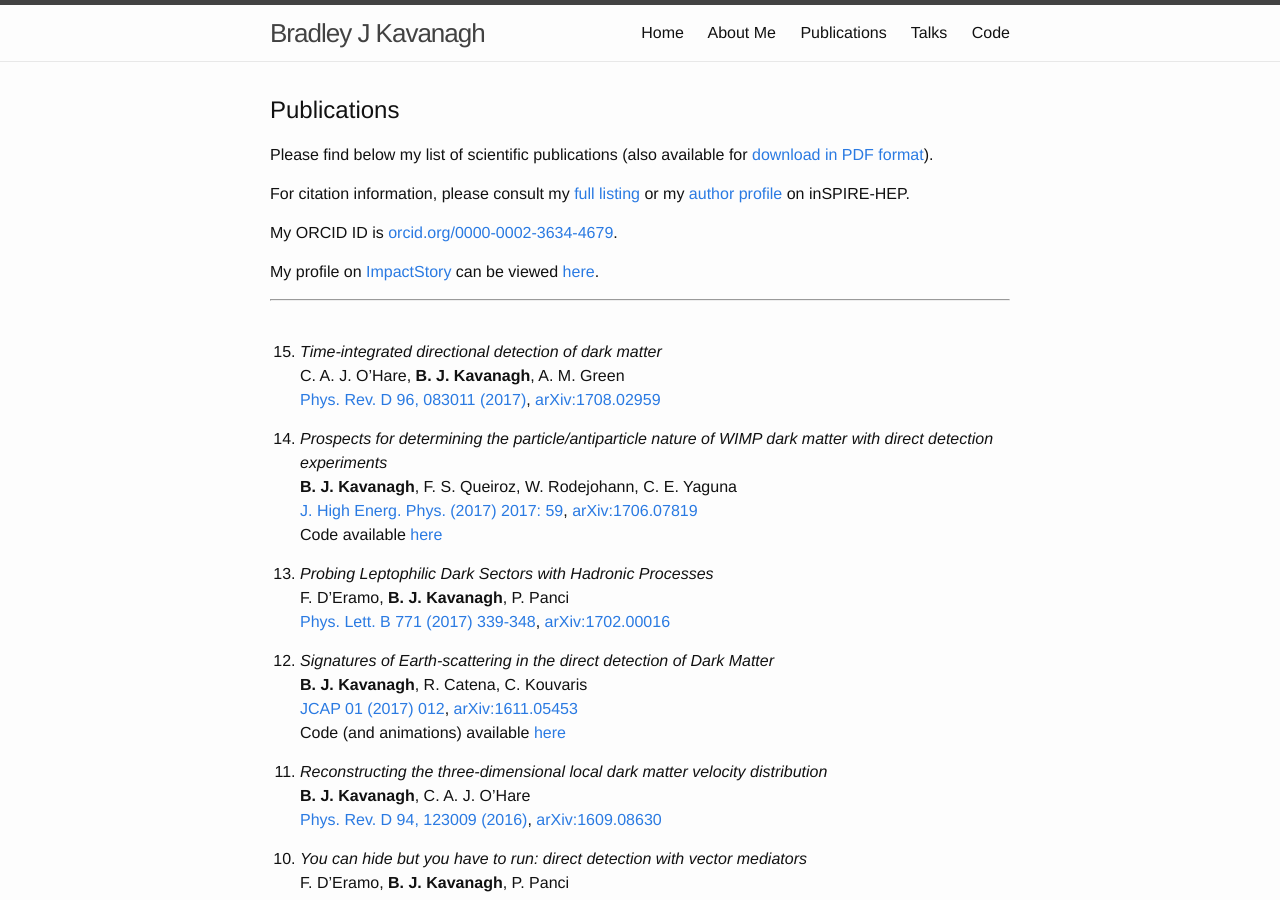
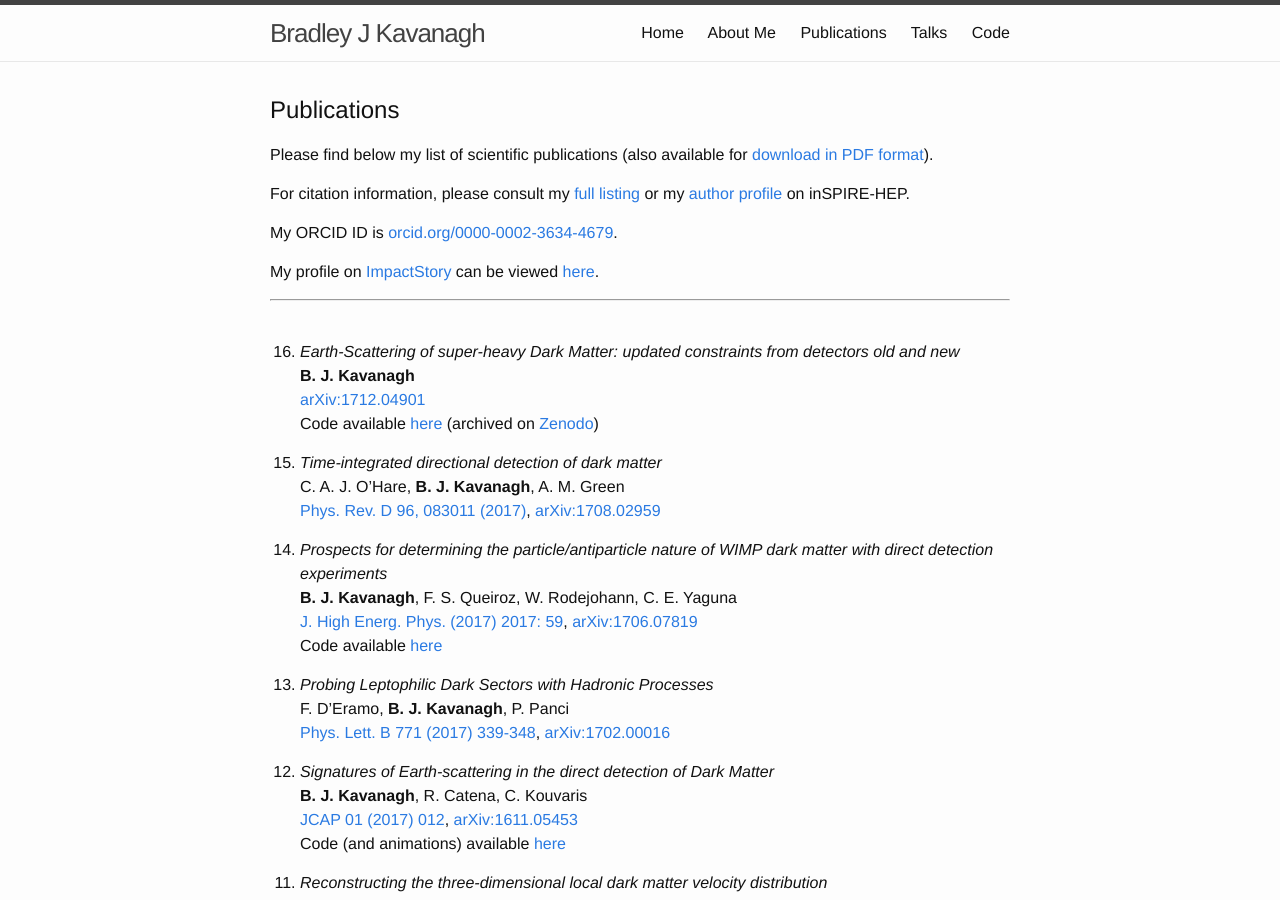
Before and after one commit to bradkav/bradkav.github.io, a Jekyll site: the page built from publications.md, in a window 1280 px wide and 900 px high. Built offline with Jekyll 4.4.1, drawn with Linux system fonts in a browser that asks for light colours.

Commit message:
Added new paper

```diff
--- a/publications.md
+++ b/publications.md
@@ -18,6 +18,11 @@ My profile on [ImpactStory](https://impactstory.org/) can be viewed [here](https
 
 ***
 <br>
+
+16. *Earth-Scattering of super-heavy Dark Matter: updated constraints from detectors old and new*
+**B. J. Kavanagh**
+[arXiv:1712.04901](https://arxiv.org/abs/1712.04901)
+Code available [here](https://github.com/bradkav/verne) (archived on [Zenodo](https://doi.org/10.5281/zenodo.1115601))
 
 15. *Time-integrated directional detection of dark matter*
 C. A. J. O'Hare, **B. J. Kavanagh**, A. M. Green
```
Also changed, not shown: code.md (+4 -0 lines).
